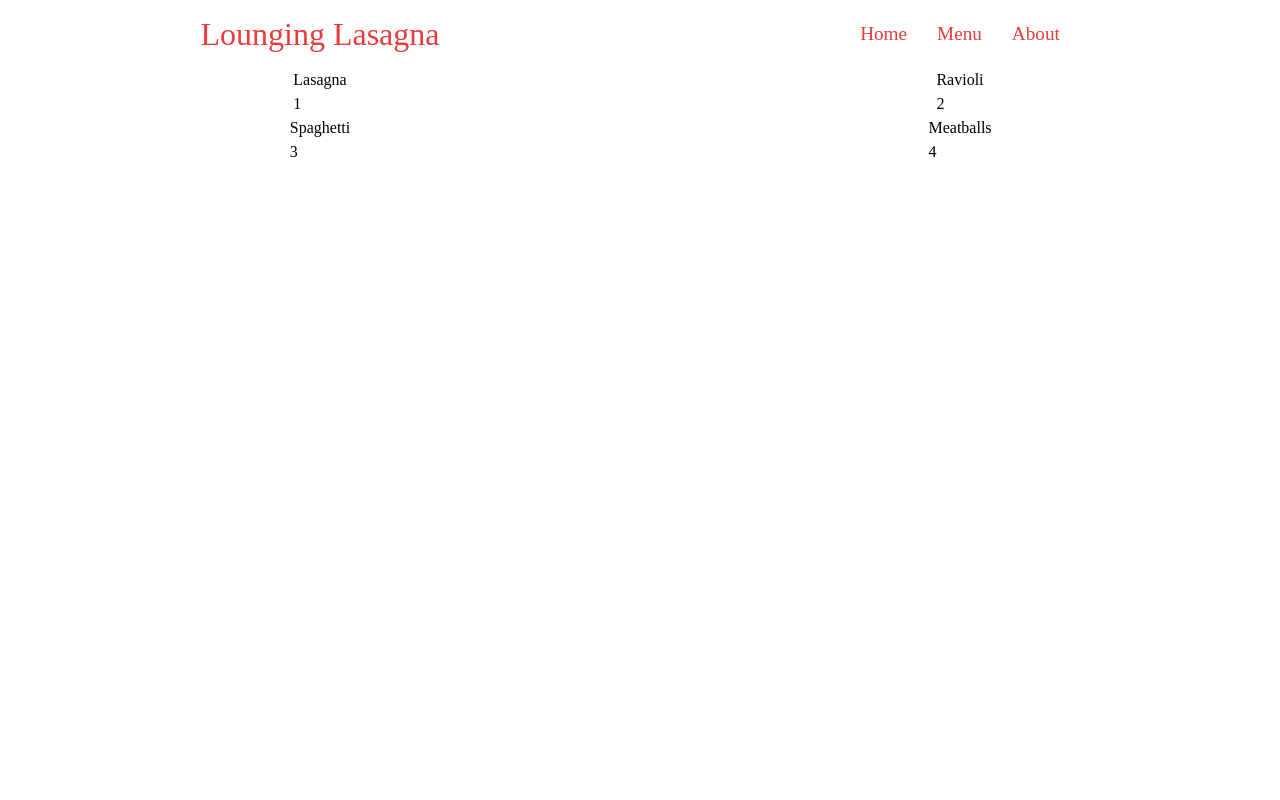
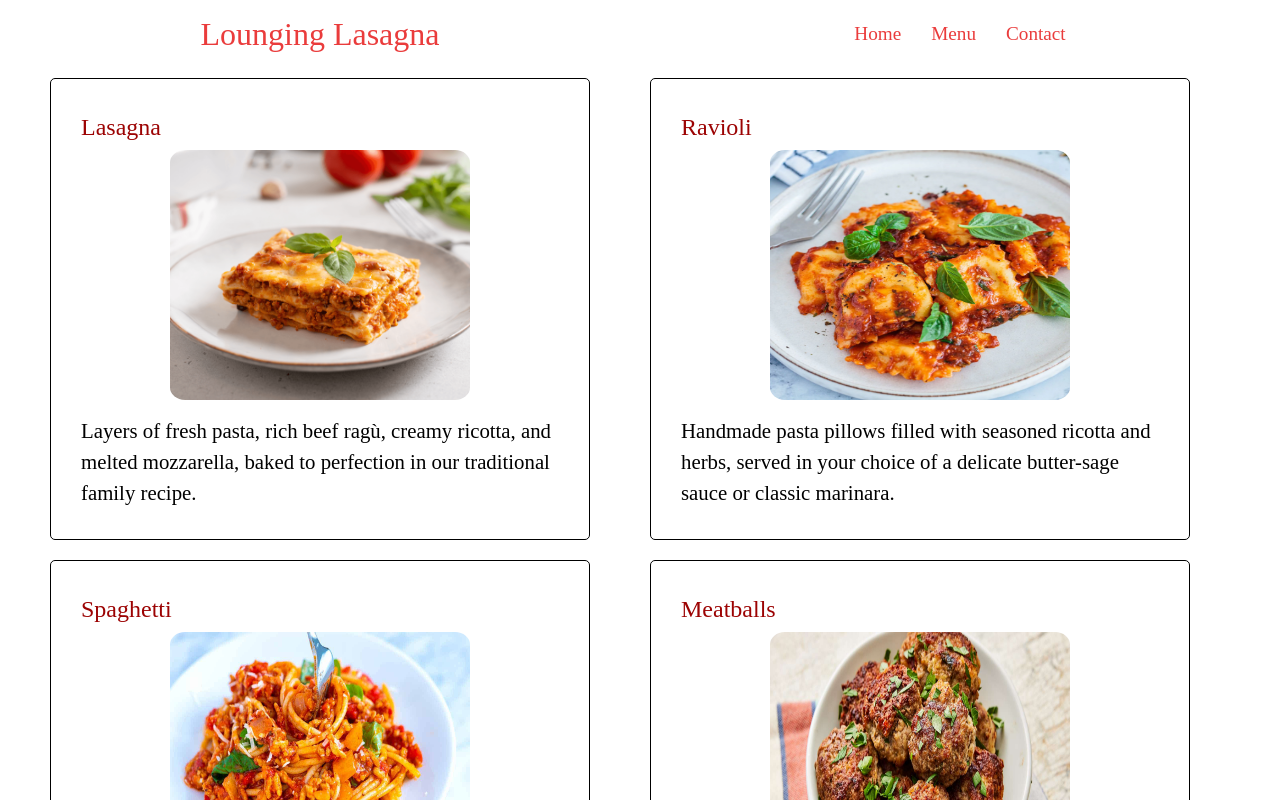
Before and after one commit to lukemullins02/restaurant, a website built with webpack: page src/template.html in a window 1280 px wide. Both pictures are taken after a click on the button "Menu". Shown: the top 800 px of the page. Built offline with nearby package versions, Linux system fonts and the light colour scheme.

Commit message:
Add some basic styling

```diff
--- a/src/about.js
+++ /dev/null
@@ -1,16 +0,0 @@
-function aboutPage(div) {
-  //   const image = document.createElement("img");
-  const heading = document.createElement("h1");
-  //   const description = document.createElement("p");
-
-  //   image.src = lasagnaImage;
-  heading.textContent = "About";
-  //   description.textContent =
-  //     " Welcome to our Michelin Star rated restaurant! Choose from a wide variety of Italian Cusines from Lasagna, Spaghetti, Meatballs, Ravioli, and more. Also, choose from our selection of wines from Florence.";
-
-  //   div.appendChild(image);
-  div.appendChild(heading);
-  //   div.appendChild(description);
-}
-
-export { aboutPage };
--- /dev/null
+++ b/src/contact.js
@@ -0,0 +1,17 @@
+function contactPage(div) {
+  const phoneNum = document.createElement("p");
+  const address = document.createElement("p");
+  const contact_cont = document.createElement("div");
+  contact_cont.id = "contact_cont";
+
+  phoneNum.textContent = "Phone Number: 111-222-3333";
+  address.textContent =
+    "Lounging Lasagna\n111 Little Italy\nNew York, New York 11111";
+  address.classList.add("address");
+
+  contact_cont.appendChild(phoneNum);
+  contact_cont.appendChild(address);
+  div.appendChild(contact_cont);
+}
+
+export { contactPage };
--- a/src/index.js
+++ b/src/index.js
@@ -1,11 +1,11 @@
 import { homePage } from "./home.js";
 import { menuPage } from "./menu.js";
-import { aboutPage } from "./about.js";
+import { contactPage } from "./contact.js";
 
 const curPage = document.querySelector("#content");
 const homeBtn = document.querySelector("#home");
 const menuBtn = document.querySelector("#menu");
-const aboutBtn = document.querySelector("#about");
+const contactBtn = document.querySelector("#contact");
 
 homeBtn.addEventListener("click", () => {
   let child = curPage.lastElementChild;
@@ -25,13 +25,13 @@ menuBtn.addEventListener("click", () => {
   menuPage(curPage);
 });
 
-aboutBtn.addEventListener("click", () => {
+contactBtn.addEventListener("click", () => {
   let child = curPage.lastElementChild;
   while (child) {
     curPage.removeChild(child);
     child = curPage.lastElementChild;
   }
-  aboutPage(curPage);
+  contactPage(curPage);
 });
 
 homeBtn.click();
--- a/src/menu.js
+++ b/src/menu.js
@@ -1,6 +1,18 @@
+import lasagnaImage from "./lasagna.png";
+import ravioliImage from "./ravioli.png";
+import spaghettiImage from "./spaghetti.jpg";
+import meatballsImage from "./meatballs.jpg";
+
 function menuPage(div) {
   let titles = ["Lasagna", "Ravioli", "Spaghetti", "Meatballs"];
-  let descs = ["1", "2", "3", "4"];
+  let descs = [
+    "Layers of fresh pasta, rich beef ragù, creamy ricotta, and melted mozzarella, baked to perfection in our traditional family recipe.",
+    "Handmade pasta pillows filled with seasoned ricotta and herbs, served in your choice of a delicate butter-sage sauce or classic marinara.",
+    "Classic al dente spaghetti tossed in our signature slow-simmered tomato sauce, finished with fresh basil and Parmigiano-Reggiano.",
+    "Hearty, handcrafted meatballs made from a blend of beef and pork, simmered in our house marinara and served with freshly grated parmesan.",
+  ];
+  let images = [lasagnaImage, ravioliImage, spaghettiImage, meatballsImage];
+
   const menu_cont = document.createElement("div");
   menu_cont.id = "menu_cont";
 
@@ -8,10 +20,16 @@ function menuPage(div) {
     let card = document.createElement("div");
     let title = document.createElement("p");
     let desc = document.createElement("p");
+    let image = document.createElement("img");
+    image.src = images[i];
+    image.id = "menu-las";
+    title.id = "card-title";
+    desc.id = "card-desc";
     card.classList.add("card");
     title.innerHTML = titles[i];
     desc.innerHTML = descs[i];
     card.appendChild(title);
+    card.appendChild(image);
     card.appendChild(desc);
     menu_cont.appendChild(card);
   }
--- a/src/styles.css
+++ b/src/styles.css
@@ -132,6 +132,52 @@ h6 {
 
 #menu_cont {
   display: grid;
-  grid-template-columns: 1fr 1fr;
+  grid-template-columns: repeat(auto-fit, minmax(400px, 600px));
+  justify-content: center;
+}
+
+.card {
+  display: flex;
+  flex-direction: column;
+  width: 90%;
+  padding: 30px;
+  border-radius: 5px;
+  background-color: rgb(255, 255, 255);
+  margin: 10px;
+  border: 1px black solid;
+}
+
+#card-title {
+  color: rgb(156, 3, 3);
+  font-size: 1.5rem;
+  padding-bottom: 5px;
+}
+
+#card-desc {
+  font-size: 1.3rem;
+  align-self: center;
+  padding-top: 15px;
+}
+
+.card > img {
+  align-self: center;
+  height: 250px;
+  width: 300px;
+  border-radius: 5%;
+}
+
+#contact_cont {
+  display: flex;
+  flex-direction: column;
   place-items: center;
+  margin-top: 150px;
 }
+
+#contact_cont > p {
+  font-size: 1.3rem;
+}
+
+.address {
+  white-space: pre-line;
+  text-align: center;
+}
--- a/src/template.html
+++ b/src/template.html
@@ -12,10 +12,10 @@
         <div>
           <button id="home">Home</button>
           <button id="menu">Menu</button>
-          <button id="about">About</button>
+          <button id="contact">Contact</button>
         </div>
       </nav>
-      <div id="content"></div>
     </header>
+    <div id="content"></div>
   </body>
 </html>
```
Also changed, not shown: src/meatballs.jpg (added), src/ravioli.png (added), src/spaghetti.jpg (added).
